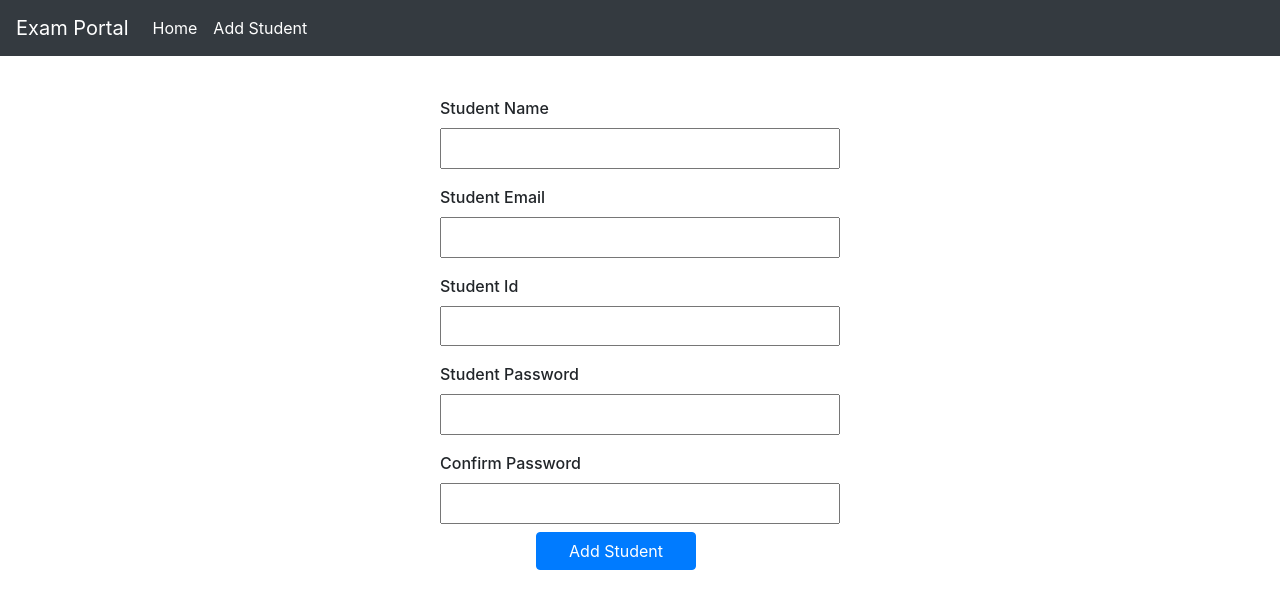
After one commit to shuvra-matrix/Online-Examination-Portal, a PHP site: page /add_student.php in a window 1280 px wide. The commit adds this page. Shown: the top 609 px of the page. Run offline with PHP 8.4, Linux system fonts and the light colour scheme.

Commit message:
admin page student add done

```diff
--- /dev/null
+++ b/add_student.php
@@ -0,0 +1,84 @@
+<?php
+
+include './dp.php';
+include "./include/head.php";
+include "./include/navbar.php";
+$message = "";
+if (isset($_POST["add_student"])) {
+    $student_name = $_POST["student_name"];
+    $student_email = $_POST["student_email"];
+    $student_ID = $_POST["student_id"];
+    $student_password = $_POST["student_pasword"];
+    $confirm_pasword = $_POST["confirm_pasword"];
+
+    $query = "SELECT * FROM user WHERE user_id = '$student_ID'";
+    $result = mysqli_query($connect,$query);
+    $row = mysqli_num_rows($result);
+    if ($row == 0 )
+    {
+
+
+        if ($student_password == $confirm_pasword) {
+            $query = "INSERT INTO user(user_name,user_email,user_id,user_password) VALUES ('$student_name','$student_email','$student_ID','$student_password') ";
+            $result = mysqli_query($connect, $query);
+            if (!$result) {
+                die();
+                echo "<script>
+                    alert('Something went wrong');
+                </script>";
+            }
+            else
+            {
+                echo "<script>
+                    alert('Student add successfully');
+                </script>";
+            }
+        } else {
+            $message = "password does not match";
+        }
+    }
+    else
+    {
+        echo "<script>
+                    alert('Student alredy present');
+                </script>";
+    }
+}
+
+
+?>
+
+<div class="admin_main">
+    <form action="" method="POST">
+        <div class="admin_sub">
+            <label for="name">Student Name</label>
+            <input type="text" name="student_name">
+        </div>
+        <div class="admin_sub">
+            <label for="name">Student Email</label>
+            <input type="text" name="student_email">
+        </div>
+        <div class="admin_sub">
+            <label for="name">Student Id</label>
+            <input type="text" name="student_id">
+        </div>
+        <div class="admin_sub">
+            <label for="name">Student Password</label>
+            <input type="text" name="student_pasword">
+        </div>
+        <div class="admin_sub">
+            <label for="name">Confirm Password</label>
+            <input type="text" name="confirm_pasword">
+        </div>
+        <div id="btns">
+            <button type="submit" name="add_student" class="btn btn-primary">Add Student</button>
+        </div>
+        <div class="admin_sub">
+            <p><?php echo $message;  ?></p>
+        </div>
+    </form>
+</div>
+
+
+
+</html>
--- /dev/null
+++ b/include/head.php
@@ -0,0 +1,14 @@
+<!DOCTYPE html>
+<html lang="en">
+
+<head>
+    <meta charset="UTF-8">
+    <meta http-equiv="X-UA-Compatible" content="IE=edge">
+    <meta name="viewport" content="width=device-width, initial-scale=1.0">
+    <link rel="stylesheet" href="./static/style.css">
+    <link rel="stylesheet" href="https://maxcdn.bootstrapcdn.com/bootstrap/4.0.0/css/bootstrap.min.css" integrity="sha384-Gn5384xqQ1aoWXA+058RXPxPg6fy4IWvTNh0E263XmFcJlSAwiGgFAW/dAiS6JXm" crossorigin="anonymous">
+    <title>Document</title>
+
+</head>
+
+<body>
--- /dev/null
+++ b/include/navbar.php
@@ -0,0 +1,12 @@
+ <nav class="navbar navbar-expand-lg navbar-dark bg-dark">
+     <a class="navbar-brand" href="#">Exam Portal</a>
+     <button class="navbar-toggler" type="button" data-toggle="collapse" data-target="#navbarNavAltMarkup" aria-controls="navbarNavAltMarkup" aria-expanded="false" aria-label="Toggle navigation">
+         <span class="navbar-toggler-icon"></span>
+     </button>
+     <div class="collapse navbar-collapse" id="navbarNavAltMarkup">
+         <div class="navbar-nav">
+             <a class="nav-item nav-link active" href="#">Home <span class="sr-only">(current)</span></a>
+             <a class="nav-item nav-link active" href="./add_student.php">Add Student <span class="sr-only">(current)</span></a>
+         </div>
+     </div>
+ </nav>
--- a/static/style.css
+++ b/static/style.css
@@ -36,3 +36,24 @@ button{
 label{
     font-weight:500 ;
 }
+
+.admin_main{
+
+    display: flex;
+    justify-content: center;
+    flex-wrap: wrap;
+    margin-top: 2rem;
+}
+.admin_sub{
+
+    display: flex;
+    flex-direction: column;
+    flex-wrap: wrap;
+    padding: .5rem;
+
+}
+
+#btns{
+    width: 50%;
+    margin: auto;
+}
```
Also changed, not shown: index.php (+31 -54 lines).
